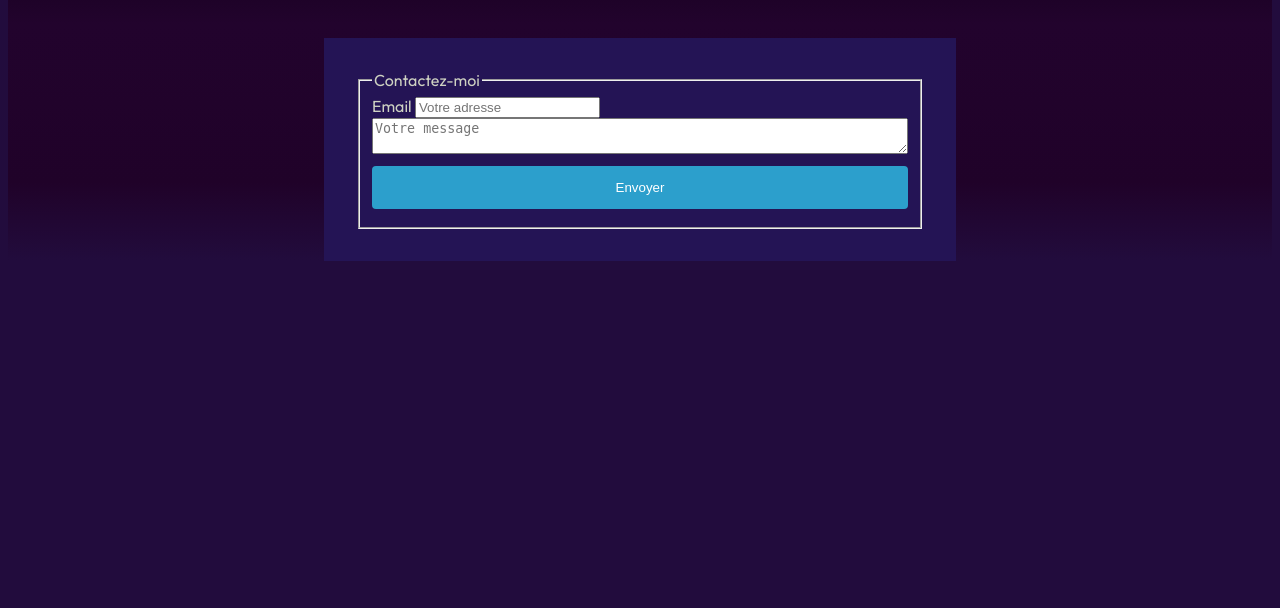
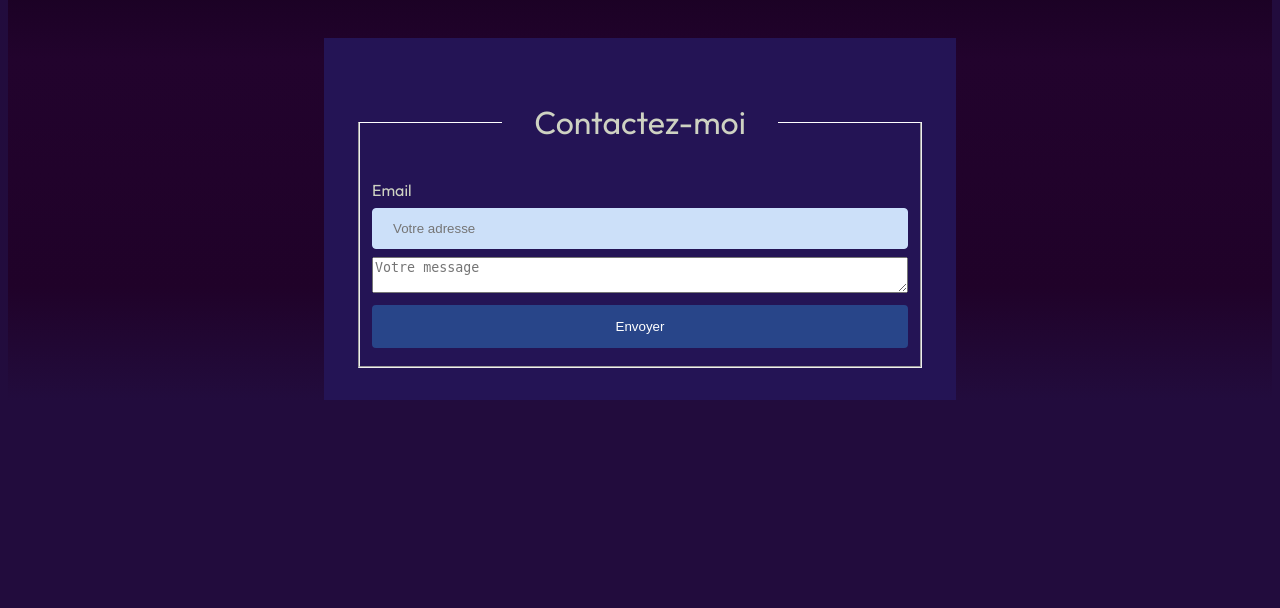
Before and after one commit to Poyopote/portfolio, a PHP site: page /page/contact.html in a window 1280 px wide. Shown: the part 75-683 px from the top of the page. Run offline with PHP 8.4, Linux system fonts and the light colour scheme; some libraries are stand-ins or nearby versions.

Commit message:
Update contact.css

```diff
--- a/Portfolio/contact.css
+++ b/Portfolio/contact.css
@@ -6,7 +6,7 @@ form{
 
 }
 
-input[type=text] {
+input[type=email] {
     width: 100%;
     padding: 12px 20px;
     margin: 8px 0;
@@ -29,7 +29,7 @@ input[type=text] {
     border-radius: 4px;
     cursor: pointer;
   }
-  input[type=submit] {
+  input[type=submit]:hover {
     width: 100%;
     background-color: #2c9fcc;
     color: white;
@@ -44,3 +44,13 @@ input[type=text] {
     width: 100%;
     height: calc(45% - 10);
   }
+
+fieldset{
+  border-top: white 1px solid;
+}
+
+legend{
+  margin: 0 auto;
+  padding: 1em;
+  font-size: 2em;
+}
```
